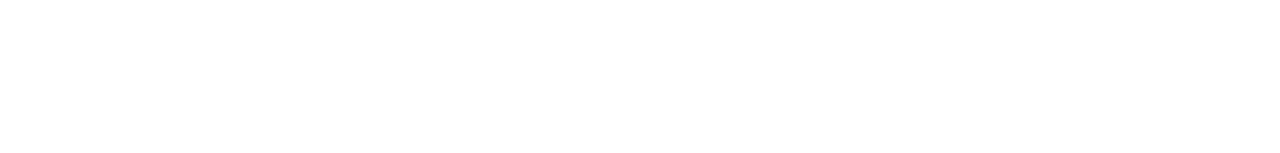
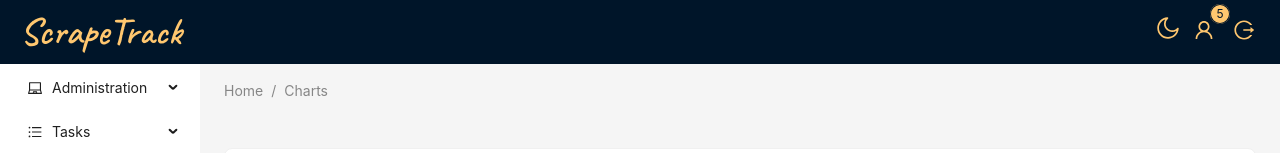
Before and after one commit to oksanabaza/setu-final-project, a React (Vite) app in the folder frontend/: page /charts in a window 1280 px wide. Before the commit this address had no page. Shown: the top 153 px of the page. Built offline with nearby package versions, Linux system fonts and the light colour scheme; sample sign-in values are in the browser's storage; a web font is replaced by a local one.

Commit message:
Add charts ui

```diff
--- a/frontend/src/App.jsx
+++ b/frontend/src/App.jsx
@@ -14,6 +14,7 @@
 import RecentTasks from './components/RecentTasks';
 import BaseLayout from './components/BaseLayout';
 import RecentTaskDetails from './components/RecentTaskDetails'
+import Charts from './components/Charts'
 
 const App = () => {
   const [isAuthenticated, setIsAuthenticated] = useState(!!getToken());
@@ -49,6 +50,7 @@
           <Route path="/templates/edit/:id" element={<EditTemplate />} />
           <Route path="/get-results" element={<RecentTasks />} />
           <Route path="/get-results/:task_id" element={<RecentTaskDetails />} />
+          <Route path="/charts" element={<Charts />} />
         </Route>
       ) : (
         <Route path="*" element={<Navigate to="/login" />} />
--- a/frontend/src/components/BaseLayout.jsx
+++ b/frontend/src/components/BaseLayout.jsx
@@ -36,6 +36,7 @@
     '/templates/edit/:id': 'Edit Template',
     '/get-results': 'Recent Tasks',
     '/get-results/:task_id': 'Recent Task Details',
+    '/charts': 'Charts',
   };
 
   // Function to generate breadcrumbs dynamically
--- /dev/null
+++ b/frontend/src/components/Charts.tsx
@@ -0,0 +1,19 @@
+import React from 'react';
+import BaseLayout from './BaseLayout';
+import NivoCharts from './NivoCharts';
+import MyResponsiveSunburst from './SunburstCharts';
+
+const Charts = ({ onLogout }) => {
+  return (
+      <div style={{ display: 'flex', justifyContent: 'space-between' }}>
+        <div style={{ width: '48%' }}>
+          <NivoCharts />
+        </div>
+        <div style={{ width: '48%' }}>
+          <MyResponsiveSunburst />
+        </div>
+      </div>
+  );
+};
+
+export default Charts;
--- a/frontend/src/components/ScraperDashboard.jsx
+++ b/frontend/src/components/ScraperDashboard.jsx
@@ -5,14 +5,7 @@
 
 const App = ({ onLogout }) => {
   return (
-      <div style={{ display: 'flex', justifyContent: 'space-between' }}>
-        <div style={{ width: '48%' }}>
-          <NivoCharts />
-        </div>
-        <div style={{ width: '48%' }}>
-          <MyResponsiveSunburst />
-        </div>
-      </div>
+     <div>main content</div>
   );
 };
 
--- a/frontend/src/components/SubNav.jsx
+++ b/frontend/src/components/SubNav.jsx
@@ -31,7 +31,9 @@
         <Menu.Item key="output"><Link to="/get-results">Outputs</Link></Menu.Item>
       </Menu.SubMenu>
       <Menu.SubMenu key="sub4" icon={<BarChartOutlined />} title="Statistics">
-        <Menu.Item key="email-alerts">Charts</Menu.Item>
+        <Menu.Item key="charts">
+        <Link to="/charts">Charts</Link>
+        </Menu.Item>
       </Menu.SubMenu>
       <Menu.SubMenu key="sub5" icon={<NotificationOutlined />} title="Notifications">
         <Menu.Item key="push-notifications">Push Notifications</Menu.Item>
```
